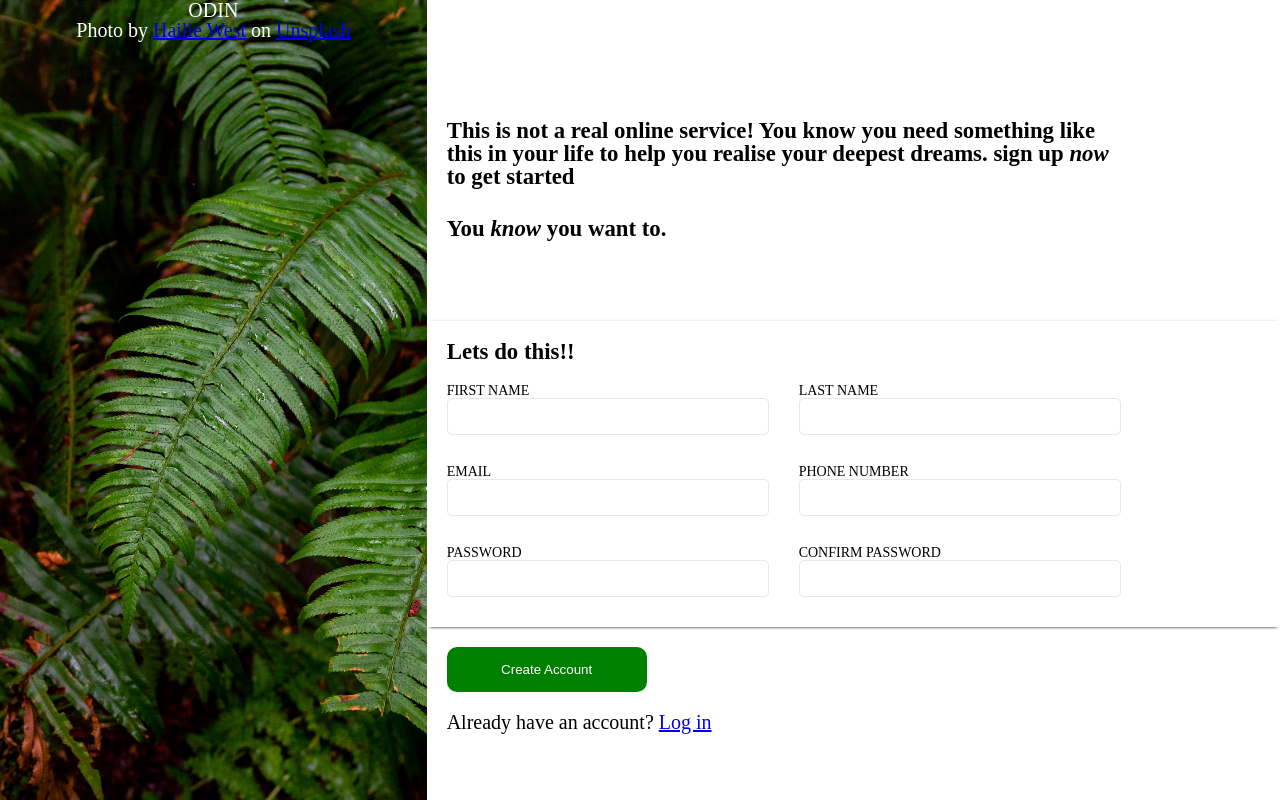
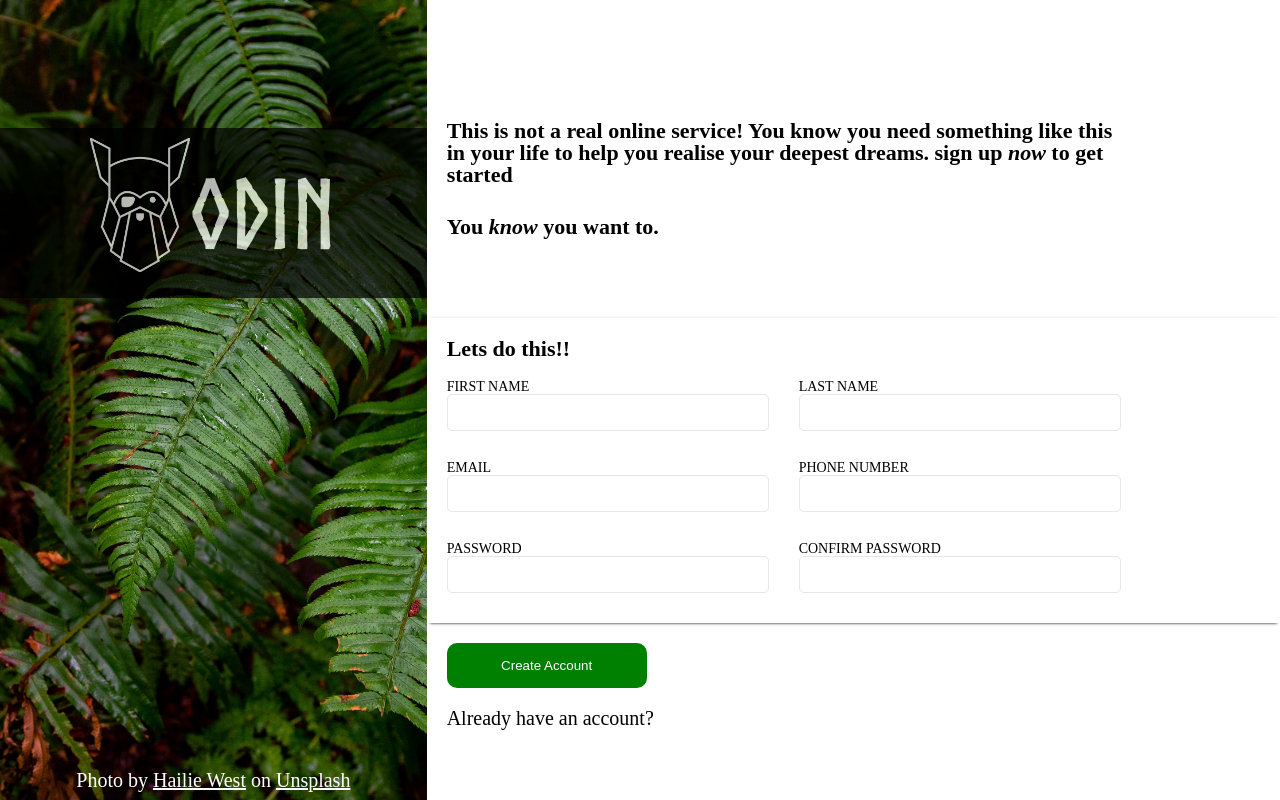
Before and after one commit to ritizzzz/sign-up-form, a plain HTML site: page index.html in a window 1280 px wide. Drawn offline with Linux system fonts and the light colour scheme.

Commit message:
styling the left side logo and footer

```diff
--- a/index.html
+++ b/index.html
@@ -14,7 +14,10 @@
                     <div class="logo"></div>
                     <div class="logo-text">ODIN</div>
                 </div>
-                <footer class="credit">Photo by <a href="https://unsplash.com/@haliewestphoto">Hailie West</a> on <a href="https://unsplash.com/photos/25xggax4bSA">Unsplash</a></footer>
+
+                <div class="footercontain">
+                    <footer class="credit">Photo by <a href="https://unsplash.com/@haliewestphoto">Hailie West</a> on <a href="https://unsplash.com/photos/25xggax4bSA">Unsplash</a></footer>
+                </div>
         </div>
 
         <main>
--- a/styles.css
+++ b/styles.css
@@ -45,6 +45,11 @@ table {
 	border-spacing: 0;
 }
 
+/* font for logo */
+@font-face {
+	font-family: logofont;
+	src: url(assets/Norse-Bold.otf);
+  }
 
 /* file css */
 body{
@@ -64,6 +69,40 @@ body{
     background-size: cover;
     color: white;
 	text-align: center;
+	position: relative;
+}
+
+.footercontain{
+	position: absolute;
+	bottom: 10px;
+	width: 100%;
+}
+
+a{
+	color: white;
+}
+
+.logo-text{
+	font-family: logofont, sans-serif;
+	font-size: 96px;
+}
+.logo-contain{
+	width: 100%;
+	background-color: black;
+	opacity: 0.7;
+	margin-top: 16vh;
+	display: flex;
+	justify-content: center;
+	align-items: center;
+	padding: 10px 0px;
+}
+
+.logo{
+	width: 100px;
+	height: 150px;
+	background-image: url(assets/odin-lined.png);
+	background-size: contain;
+	background-repeat: no-repeat;
 }
 
 main{
@@ -122,7 +161,7 @@ button{
 }
 
 .shared{
-	font-size: max(calc(0.5rem + 1vw), 22px);
+	font-size: max(calc(0.4rem + 1vw), 22px);
 	font-weight: bold;
 }
 
```
Also changed, not shown: assets/Norse-Bold.otf (added), assets/odin-lined.png (added).
